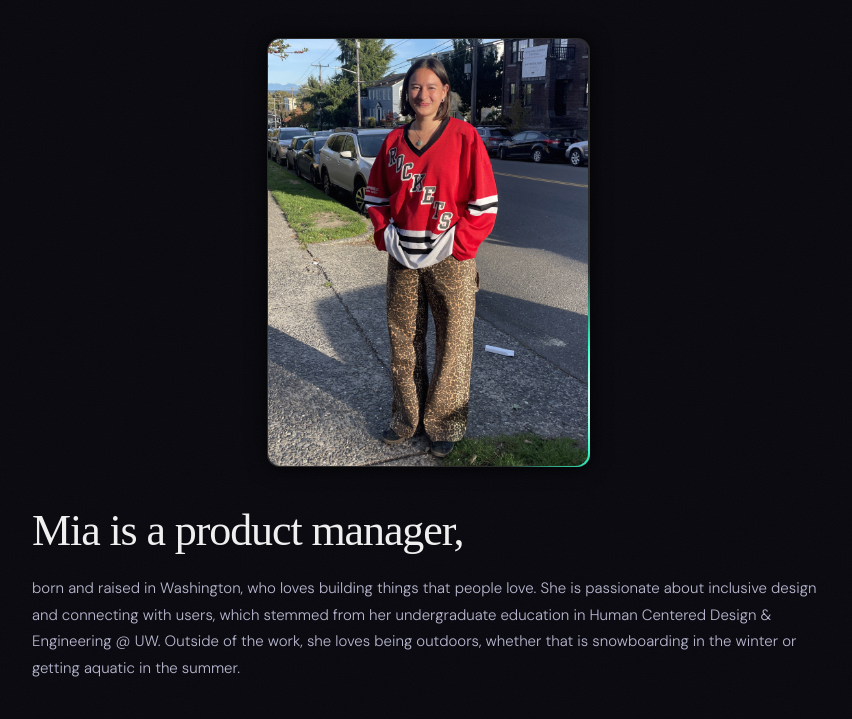
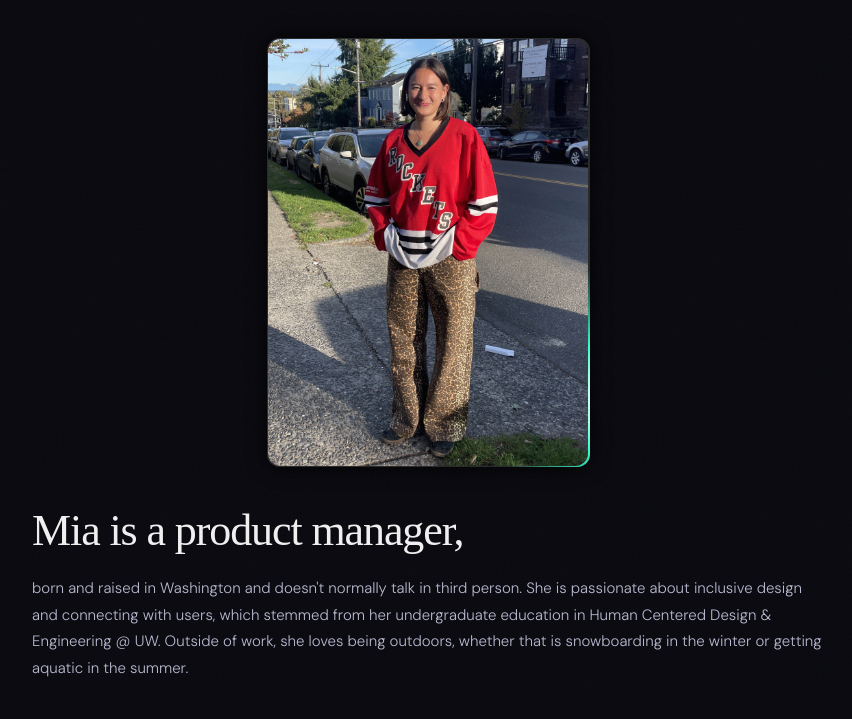
Before and after one commit to miavong/mia.vong.github.io, a plain HTML site: page about.html in a window 1280 px wide. Shown: the part 81-800 px from the top of the page, without its empty margins (212-1064 px from the left). Drawn offline with nearby package versions, Linux system fonts and the light colour scheme; a web font is replaced by a local one.

Commit message:
edited copy

```diff
--- a/about.html
+++ b/about.html
@@ -233,7 +233,7 @@
       <div class="bio-text-wrap">
         <h1 class="bio-heading">Mia is a product manager,</h1>
         <p class="bio-body">
-          born and raised in Washington, who loves building things that people love. She is passionate about inclusive design and connecting with users, which stemmed from her undergraduate education in Human Centered Design &amp; Engineering @ UW. Outside of the work, she loves being outdoors, whether that is snowboarding in the winter or getting aquatic in the summer.
+          born and raised in Washington and doesn't normally talk in third person. She is passionate about inclusive design and connecting with users, which stemmed from her undergraduate education in Human Centered Design &amp; Engineering @ UW. Outside of work, she loves being outdoors, whether that is snowboarding in the winter or getting aquatic in the summer.
         </p>
       </div>
     </section>
```
Also changed, not shown: index.html (+1 -1 lines).
